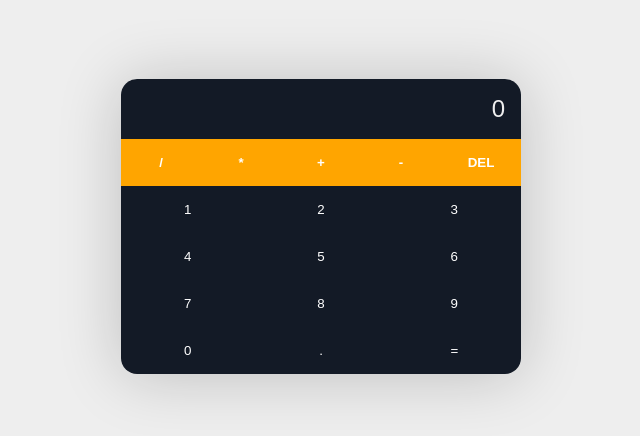
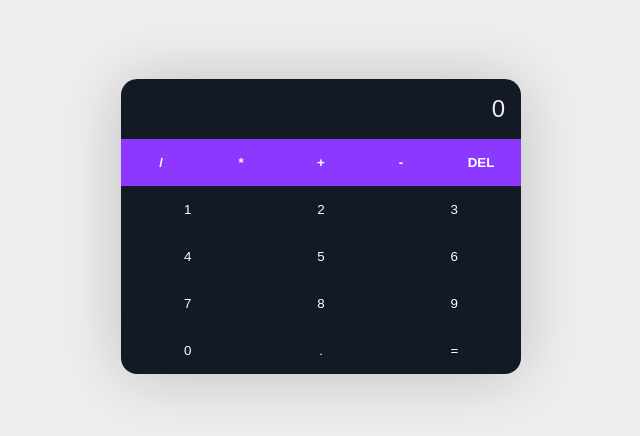
Before and after one commit to ramksharma1/React-APP-Calculator-, a React (Create React App) app: page / in a window 1280 px wide. Shown: the part 174-610 px from the top of the page, without its empty margins (319-959 px from the left). Built offline with nearby package versions, Linux system fonts and the light colour scheme.

Commit message:
Changing the UI colors.

```diff
--- a/src/index.css
+++ b/src/index.css
@@ -76,7 +76,7 @@ button:hover {
 
 .operators button {
     flex: 1 1 0%;
-    background-color: var(--primary);
+    background-color: var(--secondary);
     font-weight: 800;
 }
 
```
